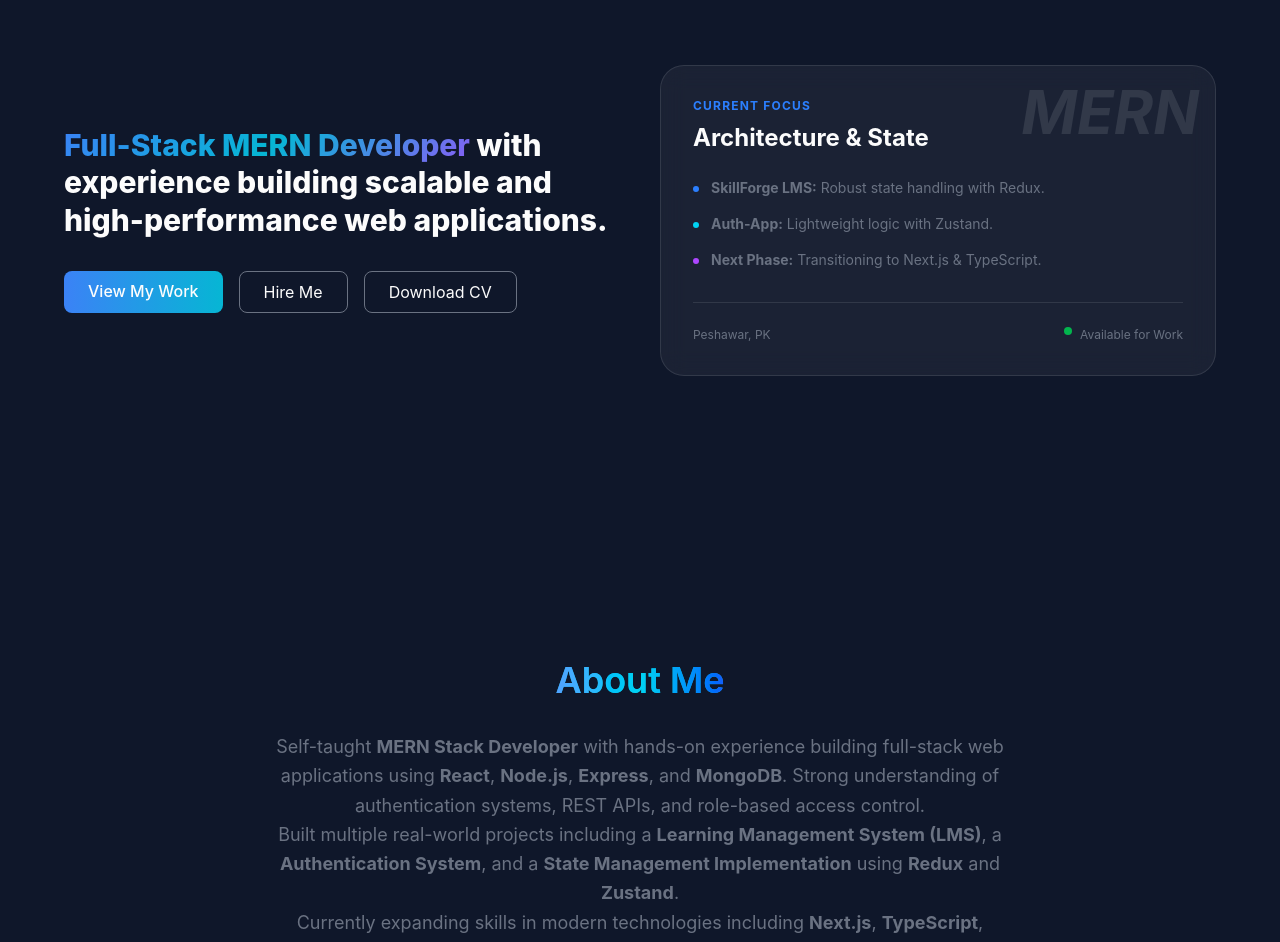
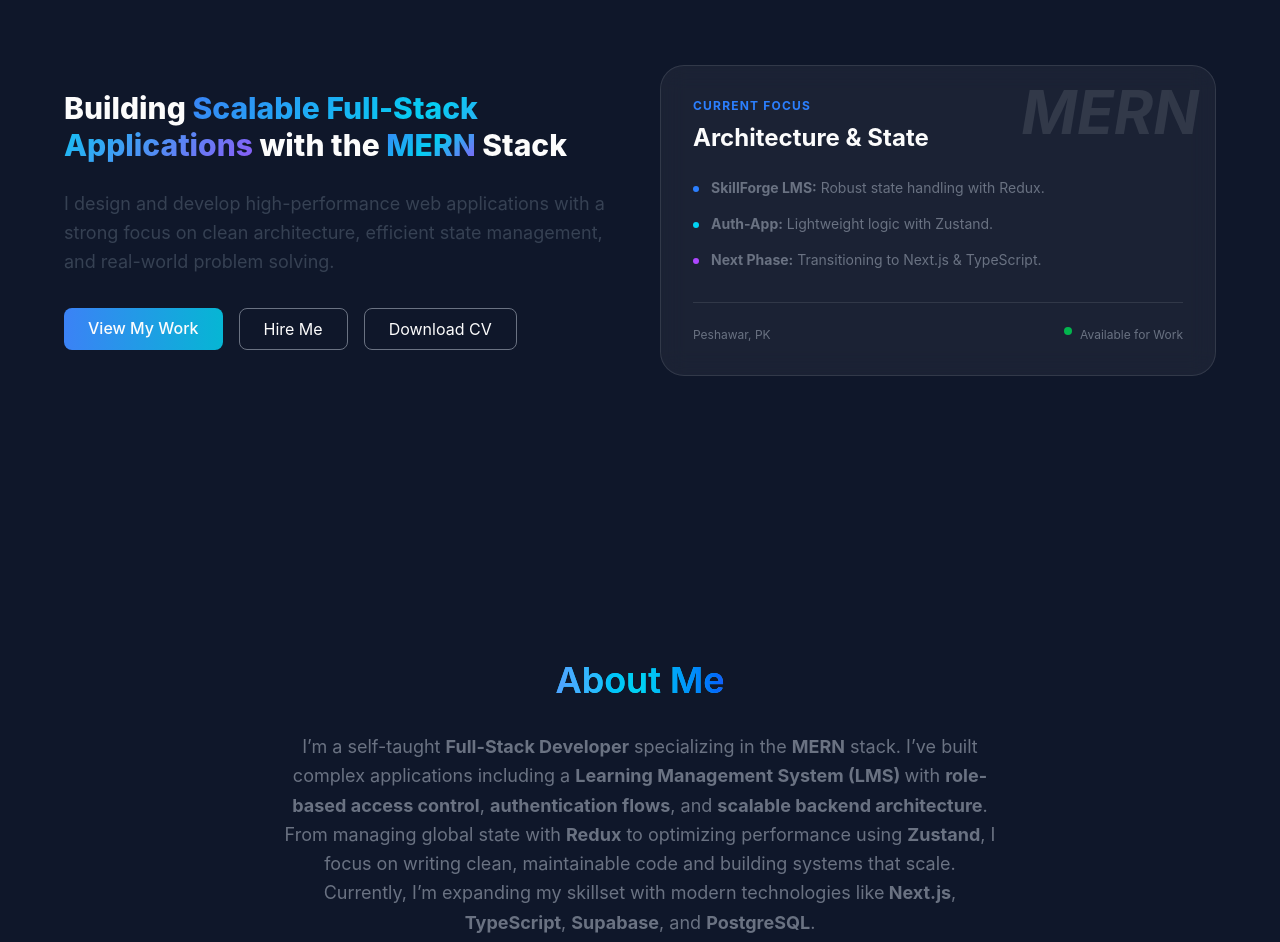
Before and after one commit to Sheryar7/portfolio, a React (Vite) app: page / in a window 1280 px wide. Shown: the part 140-1082 px from the top of the page. Built offline with nearby package versions, Linux system fonts and the light colour scheme.

Commit message:
Updating portfolio

```diff
--- a/src/components/About.jsx
+++ b/src/components/About.jsx
@@ -17,16 +17,15 @@ const About = () => {
 
           <div className="max-w-3xl mx-auto px-4">
             <p className="text-gray-500 text-lg leading-relaxed text-center balance">
-              Self-taught <strong>MERN Stack Developer</strong> with hands-on experience building full-stack web applications using <strong>React</strong>, <strong>Node.js</strong>, <strong>Express</strong>, and <strong>MongoDB</strong>.
-              Strong understanding of authentication systems, REST APIs, and role-based access control.<br/>
+              I’m a self-taught <strong>Full-Stack Developer</strong> specializing in the <strong>MERN</strong> stack.
+              I’ve built complex applications including a <strong>Learning Management System (LMS) </strong>
+              with <strong>role-based access control</strong>, <strong>authentication flows</strong>, and <strong>scalable backend architecture</strong>.<br/>
 
-              Built multiple real-world projects including a <strong>Learning Management System (LMS)</strong>,
-              a <strong>Authentication System</strong>, and a <strong>State Management Implementation</strong> using <strong>Redux</strong> and <strong>Zustand</strong>.<br/>
+              From managing global state with <strong>Redux</strong> to optimizing performance using <strong>Zustand</strong>,
+              I focus on writing clean, maintainable code and building systems that scale.<br/>
 
-              Currently expanding skills in modern technologies including <strong>Next.js</strong>, <strong>TypeScript</strong>, <strong>Supabase</strong>, and <strong>PostgreSQL</strong>.<br/>
-
-              Seeking a internship or junior developer role where I can contribute,
-              learn real-world development practices, and grow in a professional environment.
+              Currently, I’m expanding my skillset with modern technologies like
+              <strong> Next.js</strong>, <strong>TypeScript</strong>, <strong>Supabase</strong>, and <strong>PostgreSQL</strong>.
             </p>
           </div>
         </motion.div>
--- a/src/components/Hero.jsx
+++ b/src/components/Hero.jsx
@@ -12,23 +12,19 @@ const Hero = () => {
           transition={{ duration: 0.6 }}
         >
           <h1 className="text-3xl font-extrabold leading-tight">
-            <span className="gradient-text">Full-Stack MERN Developer </span>
-             with experience building scalable and high-performance web applications.
+             Building <span className="gradient-text">Scalable Full-Stack Applications</span> with the <span className="gradient-text">MERN</span> Stack
           </h1>
 
-          {/* <p className="text-gray-700 mt-6 text-lg leading-relaxed">
-            Developed complex systems including a <strong>Learning Management System (LMS)</strong> using <strong>Redux</strong> for state management
-            and implemented optimized state handling using <strong>Zustand</strong> in modern applications.<br/>
-            Focused on writing clean, maintainable code and designing efficient backend architectures.
-            Strong interest in building user-centric solutions and
-            continuously learning modern technologies such as Next.js, TypeScript, Supabase, and PostgreSQL.
-          </p> */}
+          <p className="text-gray-700 mt-6 text-lg leading-relaxed">
+            I design and develop high-performance web applications with a strong focus on clean architecture,
+            efficient state management, and real-world problem solving.
+          </p>
 
           <div className="mt-8 flex flex-wrap gap-4">
             <a href="#projects" className="btn-primary">View My Work</a>
             <a href="#contact" className="btn-outline">Hire Me</a>
             {/* Ensure your CV is in the 'public' folder for this link to work */}
-            <a href="/Sheryar-Khan-CV.pdf" download className="btn-outline">Download CV</a>
+            <a href="/Sheryar Khan-CV.pdf" download className="btn-outline">Download CV</a>
           </div>
         </motion.div>
 
--- a/src/index.css
+++ b/src/index.css
@@ -1,6 +1,6 @@
 @import "tailwindcss";
 
-/* 🌍 Global Styles */
+/* Global Styles */
 body {
   background: #0f172a;
   color: #e2e8f0;
@@ -8,21 +8,21 @@ body {
   scroll-behavior: smooth;
 }
 
-/* ✨ Gradient Text */
+/*Gradient Text */
 .gradient-text {
-  background: linear-gradient(135deg, #3b82f6, #06b6d4, #8b5cf6);
+  background: linear-gradient(135deg, #3b82f6, #05cef2, #8b5cf6);
   -webkit-background-clip: text;
   color: transparent;
 }
 
-/* 🔲 Glass Effect (Reusable) */
+/*Glass Effect (Reusable) */
 .glass {
   background: rgba(255, 255, 255, 0.05);
   backdrop-filter: blur(12px);
   border: 1px solid rgba(255, 255, 255, 0.1);
 }
 
-/* 🔘 Buttons */
+/* Buttons */
 .btn-primary {
   @apply px-6 py-2 rounded-lg font-medium transition-all duration-300;
   background: linear-gradient(to right, #3b82f6, #06b6d4);
@@ -50,17 +50,17 @@ body {
   transform: translateY(-5px) scale(1.02);
 }
 
-/* 🌈 Section Spacing */
+/* Section Spacing */
 .section {
   @apply py-20 px-4 md:px-10;
 }
 
-/* 🧭 Container */
+/* Container */
 .container-custom {
   @apply max-w-6xl mx-auto;
 }
 
-/* ✨ Scrollbar (Optional but pro look) */
+/* Scrollbar (Optional but pro look) */
 ::-webkit-scrollbar {
   width: 6px;
 }
@@ -69,7 +69,7 @@ body {
   border-radius: 10px;
 }
 
-/* 🌟 Subtle Glow Effect */
+/* Subtle Glow Effect */
 .glow {
   box-shadow: 0 0 20px rgba(59, 130, 246, 0.3);
 }
```
Also changed, not shown: 2 other files (tests, documents, lock files or other folders).
